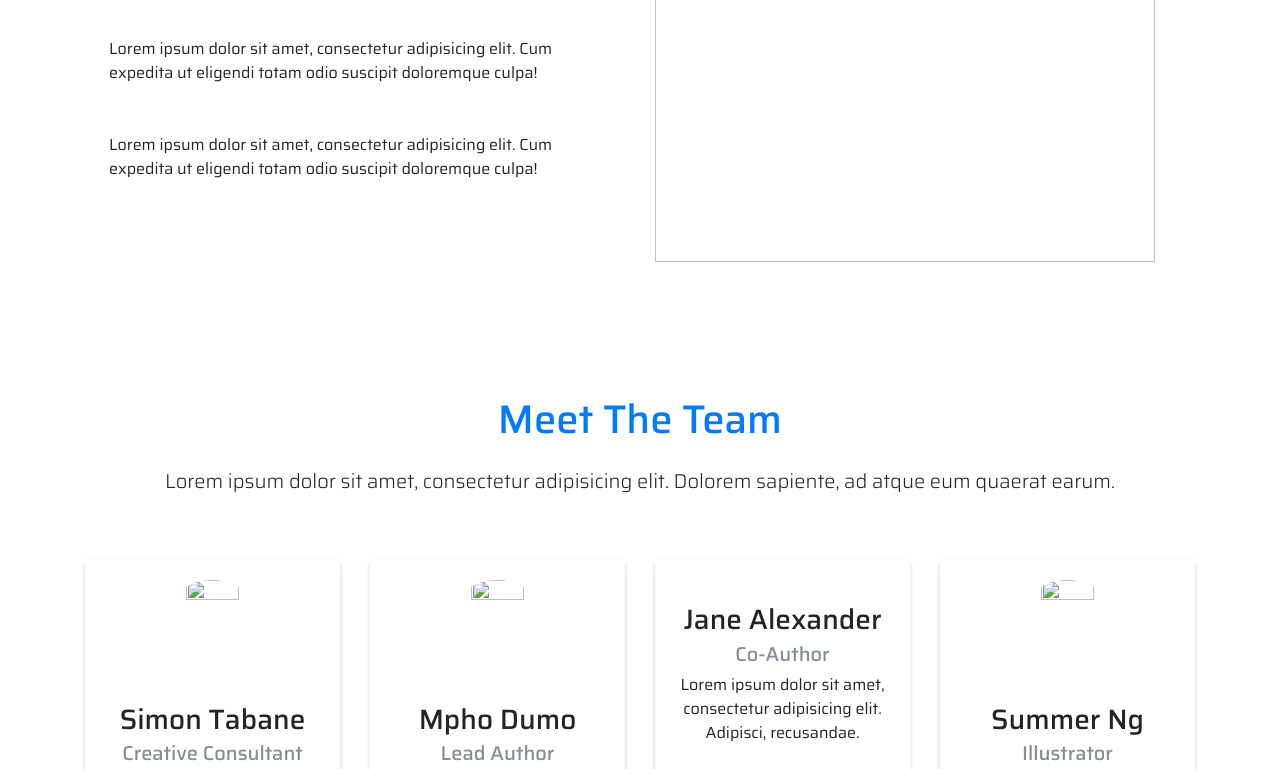
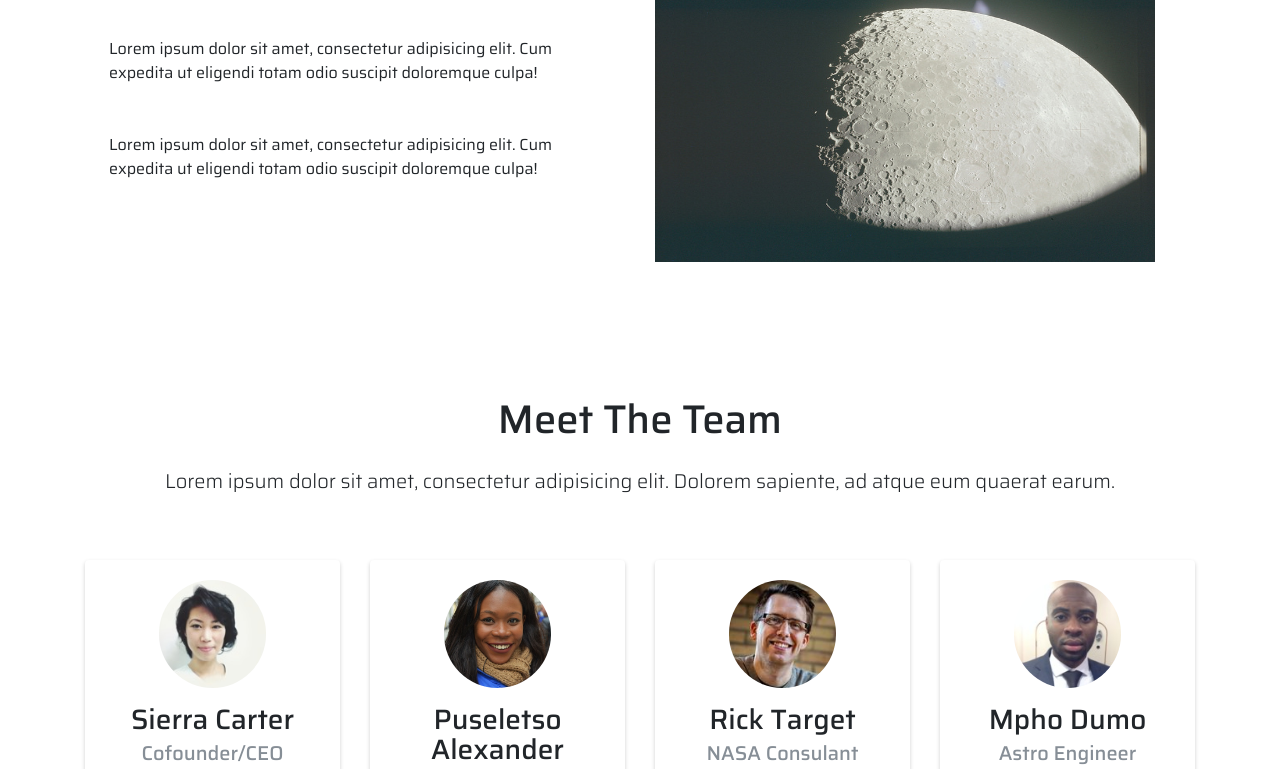
Before and after one commit to AmoDinho/Lunar-Tour-Final, a website: page src/about.html in a window 1280 px wide. Shown: the part 1589-2358 px from the top of the page. Drawn offline with Linux system fonts and the light colour scheme.

Commit message:
Final Touch ups

```diff
--- a/src/about.html
+++ b/src/about.html
@@ -73,7 +73,7 @@
         <div class="container">
             <div class="row">
                 <div class="col-md-6">
-                                <img src="src/img/igor-miske-177262.jpg" alt="" class="img-fluid mb-3" style="width:500px;height:400px;">
+                                <img src="/img/about2.jpg" alt="" class="img-fluid mb-3" style="width:500px;height:400px;">
 
                 </div>
                 <div class="col-md-6">
@@ -124,7 +124,7 @@
 
                     </div>
                     <div class="col-md-6">
-                <img src="src/img/suganth-404598.jpg" alt="" class="img-fluid mb-3" style="width:500px;height:400px;">
+                <img src="/img/about3.jpg" alt="" class="img-fluid mb-3" style="width:500px;height:400px;">
 
                     </div>
                 </div>
@@ -140,7 +140,7 @@
             <div class="row">
                 <div class="col">
                       <div class="info-header mb-5">
-                                     <h1 class="text-primary pb-3">
+                                     <h1 class=" pb-3">
                                          Meet The Team
                                      </h1>
                                      <p class="lead pb-3">Lorem ipsum dolor sit amet, consectetur adipisicing elit. Dolorem sapiente, ad atque eum quaerat earum.</p>
@@ -152,9 +152,9 @@
                <div class="col-lg-3 col-md-6">
                    <div class="card">
                        <div class="card-body">
-                           <img src="img/people.jpeg" alt=""  width="50" height="50" class="img-fluid rounded-circle w-50 mb-3">
-                           <h3>Simon Tabane</h3>
-                           <h5 class="text-muted"> Creative Consultant</h5>
+                           <img src="img/team/1.jpg" alt=""  width="50" height="50" class="img-fluid rounded-circle w-50 mb-3">
+                           <h3>Sierra Carter</h3>
+                           <h5 class="text-muted"> Cofounder/CEO</h5>
                            <p>Lorem ipsum dolor sit amet, consectetur adipisicing elit. Adipisci, recusandae.</p>
                            <div class="d-flex flex-row justify-content-center">
                                <div class="p-4">
@@ -173,9 +173,9 @@
                <div class="col-lg-3 col-md-6">
                         <div class="card">
                        <div class="card-body">
-                           <img src="img/people(1).jpeg" alt=""  width="50" height="50" class="img-fluid rounded-circle w-50 mb-3">
-                           <h3>Mpho Dumo</h3>
-                           <h5 class="text-muted"> Lead Author</h5>
+                           <img src="img/team/2.jpg" alt=""  width="50" height="50" class="img-fluid rounded-circle w-50 mb-3">
+                           <h3> Puseletso Alexander</h3>
+                           <h5 class="text-muted">UN Liason</h5>
                            <p>Lorem ipsum dolor sit amet, consectetur adipisicing elit. Adipisci, recusandae.</p>
                            <div class="d-flex flex-row justify-content-center">
                                <div class="p-4">
@@ -194,9 +194,9 @@
                <div class="col-lg-3 col-md-6">
                         <div class="card">
                        <div class="card-body">
-                           <img src="img/people(2).jpeg" alt="" class="img-fluid rounded-circle w-50 mb-3">
-                           <h3>Jane Alexander</h3>
-                           <h5 class="text-muted"> Co-Author</h5>
+                           <img src="img/team/78.jpg" alt="" class="img-fluid rounded-circle w-50 mb-3">
+                           <h3>Rick Target</h3>
+                           <h5 class="text-muted">  NASA Consulant</h5>
                            <p>Lorem ipsum dolor sit amet, consectetur adipisicing elit. Adipisci, recusandae.</p>
                            <div class="d-flex flex-row justify-content-center">
                                <div class="p-4">
@@ -216,9 +216,9 @@
 
                         <div class="card">
                        <div class="card-body">
-                           <img src="img/people(3).jpeg" alt=""  width="50" height="50" class="img-fluid rounded-circle w-50 mb-3">
-                           <h3>Summer Ng</h3>
-                           <h5 class="text-muted"> Illustrator</h5>
+                           <img src="img/team/80.jpg" alt=""  width="50" height="50" class="img-fluid rounded-circle w-50 mb-3">
+                           <h3>Mpho Dumo</h3>
+                           <h5 class="text-muted"> Astro Engineer</h5>
                            <p>Lorem ipsum dolor sit amet, consectetur adipisicing elit. Adipisci, recusandae.</p>
                            <div class="d-flex flex-row justify-content-center">
                                <div class="p-4">
@@ -241,7 +241,7 @@
 
      <!-- Footer -->
 
-<footer id="main-footer" class=" mt-5 fixed-bottom" >
+<footer id="main-footer" class=" mt-5 " >
 
         <div class="container">
           <div class="row text-center ">
--- a/src/scss/style.scss
+++ b/src/scss/style.scss
@@ -54,7 +54,7 @@ body{
 
 #aboutHome{
 
-    background: url('../img/lunarrovering.jpg') no-repeat;
+    background: url('../img/about.jpg') no-repeat;
     background-size:cover;
     background-attachment: fixed;
     min-height:700px;
```
Also changed, not shown: src/Confirm Itenary_I.html (+5 -0 lines), src/Confirm Itenary_II.html (+5 -1 lines), src/Confirm Itenary_III.html (+6 -0 lines), src/Confirm Itenary_IV.html (+10 -3 lines), src/reciepts.html (+10 -4 lines), src/css/style.css, src/img/about2.jpg (added), src/img/about3.jpg (added), src/img/team/1.jpg (added), src/img/team/2.jpg (added), src/img/team/78.jpg (added), src/img/team/80.jpg (added), 1 other file.
